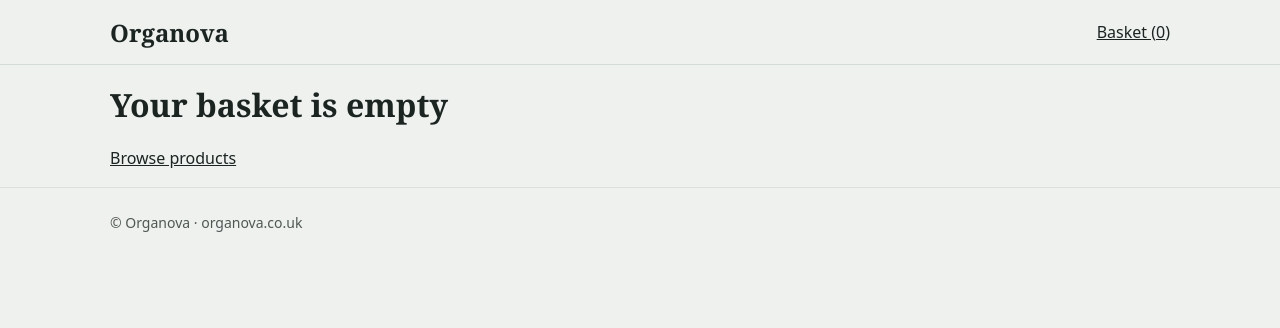
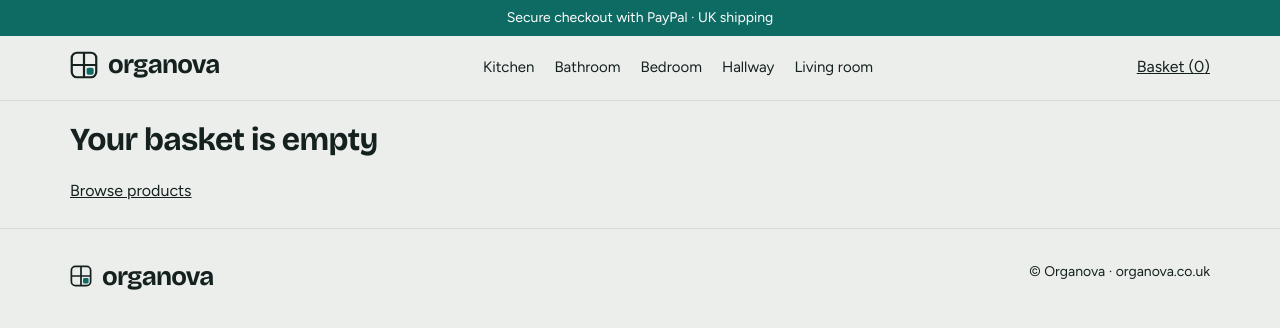
Before and after one commit to organovacouk/organova-store, a Next.js app: page /cart in a window 1280 px wide. Shown: the top 328 px of the page. Built offline with nearby package versions, Linux system fonts and the light colour scheme.

Commit message:
Product Variations Added

```diff
--- a/app/api/paypal/create/route.js
+++ b/app/api/paypal/create/route.js
@@ -9,6 +9,12 @@ export async function POST(req) {
     const qty = Math.min(Math.max(parseInt(it.qty) || 0, 1), 20);
     const p = await db().prepare("SELECT handle,title,price_pence FROM products WHERE handle=? AND status='active'").bind(it.handle).first();
     if (!p) return Response.json({ error: "Product unavailable" }, { status: 400 });
+    const nv = await db().prepare("SELECT COUNT(*) n FROM variants WHERE handle=?").bind(it.handle).first();
+    if (nv.n > 0) {
+      const v = await db().prepare("SELECT id,title,price_pence FROM variants WHERE id=? AND handle=?").bind(parseInt(it.variantId) || 0, it.handle).first();
+      if (!v) return Response.json({ error: "Please choose an option" }, { status: 400 });
+      p.price_pence = v.price_pence; p.title = p.title + " (" + v.title + ")";
+    }
     lines.push({ ...p, qty });
   }
   const sub = lines.reduce((s, l) => s + l.price_pence * l.qty, 0);
--- a/app/cart/page.js
+++ b/app/cart/page.js
@@ -19,7 +19,7 @@ export default function Cart() {
         box.current.dataset.ready = "1";
         window.paypal.Buttons({
           createOrder: async () => {
-            const r = await fetch("/api/paypal/create", { method: "POST", body: JSON.stringify({ items: ref.current.map((i) => ({ handle: i.handle, qty: i.qty })) }) });
+            const r = await fetch("/api/paypal/create", { method: "POST", body: JSON.stringify({ items: ref.current.map((i) => ({ handle: i.handle, variantId: i.variantId, qty: i.qty })) }) });
             const j = await r.json(); if (!j.id) throw new Error(j.error || "Could not start checkout"); return j.id;
           },
           onApprove: async (d) => {
@@ -34,16 +34,16 @@ export default function Cart() {
     })();
   }, [cart.length]);
   if (!cart.length) return <><h1>Your basket is empty</h1><p><a href="/">Browse products</a></p></>;
-  const setQty = (h, d) => write(cart.map((i) => (i.handle === h ? { ...i, qty: i.qty + d } : i)).filter((i) => i.qty > 0));
+  const setQty = (h, d) => write(cart.map((i) => (i.key === h ? { ...i, qty: i.qty + d } : i)).filter((i) => i.qty > 0));
   return (
     <>
       <h1>Your basket</h1>
       {cart.map((i) => (
-        <div className="row" key={i.handle}>
+        <div className="row" key={i.key}>
           <img src={i.image} alt="" />
-          <div className="grow"><a href={"/products/" + i.handle}>{i.title}</a><br />{gbp(i.price)}</div>
-          <button onClick={() => setQty(i.handle, -1)} aria-label="Remove one">−</button> {i.qty}
-          <button onClick={() => setQty(i.handle, 1)} aria-label="Add one">+</button>
+          <div className="grow"><a href={"/products/" + i.handle}>{i.title}</a>{i.variant && <><br /><small>{i.variant}</small></>}<br />{gbp(i.price)}</div>
+          <button onClick={() => setQty(i.key, -1)} aria-label="Remove one">−</button> {i.qty}
+          <button onClick={() => setQty(i.key, 1)} aria-label="Add one">+</button>
         </div>
       ))}
       <p><strong>Subtotal {gbp(total)}</strong> — delivery is added at checkout.</p>
--- a/app/globals.css
+++ b/app/globals.css
@@ -1,28 +1,46 @@
-:root{--bg:#eef1ee;--ink:#1b2421;--accent:#0f5c55;--line:#d5dbd6;--card:#fff}
-@media(prefers-color-scheme:dark){:root{--bg:#141a18;--ink:#e8ede9;--accent:#5fc2b5;--line:#2b3531;--card:#1c2421}}
+:root{--bg:#eceeeb;--ink:#14211f;--accent:#0e6b63;--brass:#a8741f;--line:#d3d9d5;--card:#fff;--soft:#dfe5e1}
+@media(prefers-color-scheme:dark){:root{--bg:#111917;--ink:#e9eeea;--accent:#5fc2b5;--brass:#d9a652;--line:#2a3532;--card:#18211f;--soft:#202b28}}
 *{box-sizing:border-box}
-body{margin:0;background:var(--bg);color:var(--ink);font:16px/1.55 system-ui,sans-serif}
+body{margin:0;background:var(--bg);color:var(--ink);font:16px/1.55 'Figtree',system-ui,sans-serif}
 a{color:inherit}
-h1,h2,h3{font-family:Georgia,serif;font-weight:600;line-height:1.2}
-.wrap{max-width:1100px;margin:0 auto;padding:0 20px}
-header{border-bottom:1px solid var(--line)}
-header .wrap{display:flex;justify-content:space-between;align-items:center;height:64px}
-.logo{font:600 24px Georgia,serif;text-decoration:none}
-.cats{display:flex;gap:8px;flex-wrap:wrap;margin:24px 0}
+h1,h2,h3{font-family:'Bricolage Grotesque',system-ui,sans-serif;font-weight:700;line-height:1.1;letter-spacing:-.02em}
+.wrap{max-width:1180px;margin:0 auto;padding:0 20px}
+.bar{background:var(--accent);color:#fff;font-size:14px;text-align:center;padding:7px 12px}
+header{border-bottom:1px solid var(--line);background:var(--bg);position:sticky;top:0;z-index:5}
+header .wrap{display:flex;justify-content:space-between;align-items:center;height:64px;gap:16px}
+.logo{display:inline-flex;align-items:center;gap:10px;font:700 26px 'Bricolage Grotesque',sans-serif;letter-spacing:-.03em;text-decoration:none}
+nav.main{display:flex;gap:20px;font-size:15px}
+nav.main a{text-decoration:none}nav.main a:hover{text-decoration:underline}
+.hero{padding:48px 0 24px}
+.hero h1{font-size:clamp(36px,6vw,64px);max-width:14ch;margin:0 0 12px}
+.hero p{max-width:46ch;font-size:18px;margin:0 0 28px;opacity:.85}
+.rooms{display:grid;grid-template-columns:repeat(4,1fr);gap:14px;margin-bottom:40px}
+.room{position:relative;aspect-ratio:4/5;overflow:hidden;text-decoration:none;color:#fff;background:var(--soft)}
+.room img{position:absolute;inset:0;width:100%;height:100%;object-fit:cover}
+.room span{position:absolute;left:0;right:0;bottom:0;padding:36px 14px 12px;background:linear-gradient(transparent,rgba(10,20,18,.78));font:700 20px 'Bricolage Grotesque',sans-serif}
+.room small{display:block;font:400 13px 'Figtree',sans-serif;opacity:.85}
+.room:first-child{grid-column:span 2;grid-row:span 1;aspect-ratio:8/5}
+.trust{display:flex;gap:28px;flex-wrap:wrap;padding:18px 0;border-block:1px solid var(--line);margin-bottom:36px;font-size:15px}
+.cats{display:flex;gap:8px;flex-wrap:wrap;margin:20px 0}
 .cats a{padding:6px 14px;border:1px solid var(--line);border-radius:20px;text-decoration:none;font-size:14px}
 .cats a.on{background:var(--accent);color:#fff;border-color:var(--accent)}
-.grid{display:grid;grid-template-columns:repeat(auto-fill,minmax(230px,1fr));gap:20px;padding-bottom:48px}
+.grid{display:grid;grid-template-columns:repeat(auto-fill,minmax(240px,1fr));gap:20px;padding-bottom:56px}
 .card{background:var(--card);border:1px solid var(--line);text-decoration:none;display:block}
 .card img{width:100%;aspect-ratio:1;object-fit:cover;display:block}
-.card div{padding:12px 14px}
-.card h3{font-size:16px;margin:0 0 6px}
-.price{font-weight:600}.was{opacity:.55;text-decoration:line-through;margin-left:8px;font-weight:400}
-.pdp{display:grid;grid-template-columns:1fr 1fr;gap:40px;padding:32px 0}
+.card div{padding:12px 14px 16px}
+.card h3{font-size:16px;margin:0 0 6px;font-weight:600;letter-spacing:0}
+.price{font-weight:700}.was{opacity:.55;text-decoration:line-through;margin-left:8px;font-weight:400}
+.save{color:var(--brass);font-weight:600;margin-left:8px;font-size:14px}
+.pdp{display:grid;grid-template-columns:1fr 1fr;gap:44px;padding:32px 0 56px}
 .pdp img{width:100%;border:1px solid var(--line)}
-.btn{background:var(--accent);color:#fff;border:0;padding:14px 28px;font-size:16px;cursor:pointer}
-.btn:focus-visible,a:focus-visible{outline:3px solid var(--accent);outline-offset:2px}
+.pdp h1{font-size:clamp(28px,4vw,40px);margin:0 0 10px}
+.opt{display:block;margin:18px 0 6px;font-weight:600}
+.opt select{width:100%;padding:12px;font:inherit;background:var(--card);color:var(--ink);border:1px solid var(--line)}
+.btn{background:var(--accent);color:#fff;border:0;padding:14px 28px;font:600 16px 'Figtree',sans-serif;cursor:pointer;margin:18px 0 24px}
+.btn:focus-visible,a:focus-visible,select:focus-visible{outline:3px solid var(--accent);outline-offset:2px}
 .row{display:flex;gap:16px;align-items:center;padding:14px 0;border-bottom:1px solid var(--line)}
 .row img{width:72px;height:72px;object-fit:cover}.row .grow{flex:1}
 .row button{background:none;border:1px solid var(--line);color:inherit;padding:4px 10px;cursor:pointer}
-footer{border-top:1px solid var(--line);padding:24px 0;font-size:14px;opacity:.75}
-@media(max-width:700px){.pdp{grid-template-columns:1fr}}
+footer{border-top:1px solid var(--line);padding:32px 0;font-size:14px;margin-top:24px}
+footer .wrap{display:flex;justify-content:space-between;flex-wrap:wrap;gap:16px}
+@media(max-width:800px){.rooms{grid-template-columns:repeat(2,1fr)}.room:first-child{grid-column:span 2}nav.main{display:none}.pdp{grid-template-columns:1fr}}
--- a/app/layout.js
+++ b/app/layout.js
@@ -1,12 +1,22 @@
 import "./globals.css";
+import Logo from "@/components/Logo";
 import { CartLink } from "@/components/cart";
-export const metadata = { title: "Organova — Home organisation", description: "Storage and organisation for every room in the home." };
+export const metadata = { title: "Organova — Storage for every room", description: "Smart storage and organisation for the kitchen, bathroom, bedroom, hallway and more." };
 export default function Root({ children }) {
   return (
-    <html lang="en-GB"><body>
-      <header><div className="wrap"><a className="logo" href="/">Organova</a><CartLink /></div></header>
+    <html lang="en-GB"><head>
+      <link rel="preconnect" href="https://fonts.googleapis.com" />
+      <link rel="preconnect" href="https://fonts.gstatic.com" crossOrigin="" />
+      <link href="https://fonts.googleapis.com/css2?family=Bricolage+Grotesque:wght@600;700&family=Figtree:wght@400;600&display=swap" rel="stylesheet" />
+    </head><body>
+      <div className="bar">Secure checkout with PayPal · UK shipping</div>
+      <header><div className="wrap">
+        <a href="/" style={{ textDecoration: "none" }}><Logo /></a>
+        <nav className="main"><a href="/?type=Kitchen">Kitchen</a><a href="/?type=Bathroom">Bathroom</a><a href="/?type=Bedroom%20%26%20Wardrobe">Bedroom</a><a href="/?type=Hallway%20%26%20Shoes">Hallway</a><a href="/?type=Living%20Room%20%26%20General">Living room</a></nav>
+        <CartLink />
+      </div></header>
       <main className="wrap">{children}</main>
-      <footer><div className="wrap">© Organova · organova.co.uk</div></footer>
+      <footer><div className="wrap"><Logo size={22} /><span>© Organova · organova.co.uk</span></div></footer>
     </body></html>
   );
 }
--- /dev/null
+++ b/components/Logo.js
@@ -0,0 +1,12 @@
+export default function Logo({ size = 28 }) {
+  return (
+    <span className="logo" aria-label="Organova">
+      <svg width={size} height={size} viewBox="0 0 32 32" aria-hidden="true">
+        <rect x="2" y="2" width="28" height="28" rx="6" fill="none" stroke="currentColor" strokeWidth="2.5" />
+        <path d="M2 16h28M16 2v28" stroke="currentColor" strokeWidth="2.5" />
+        <rect x="19" y="19" width="8" height="8" rx="2" fill="var(--accent)" />
+      </svg>
+      <span>organova</span>
+    </span>
+  );
+}
--- a/components/cart.js
+++ b/components/cart.js
@@ -11,13 +11,27 @@ export function CartLink() {
   const n = useCart().reduce((s, i) => s + i.qty, 0);
   return <a href="/cart">Basket ({n})</a>;
 }
-export function AddToCart({ item }) {
+const money = (p) => "£" + (p / 100).toFixed(2);
+export function Buy({ product, variants }) {
+  const [vid, setVid] = useState(variants[0]?.id);
   const [done, setDone] = useState(false);
+  const v = variants.find((x) => x.id === +vid);
+  const price = v ? v.price_pence : product.price;
+  const was = v ? v.compare_at_pence : product.compare;
+  const add = () => {
+    const key = product.handle + "|" + (v?.id || 0);
+    const c = read(); const f = c.find((i) => i.key === key);
+    f ? f.qty++ : c.push({ key, handle: product.handle, variantId: v?.id || null, title: product.title, variant: v?.title || "", price, image: product.image, qty: 1 });
+    write(c); setDone(true); setTimeout(() => setDone(false), 1500);
+  };
   return (
-    <button className="btn" onClick={() => {
-      const c = read(); const f = c.find((i) => i.handle === item.handle);
-      f ? f.qty++ : c.push({ ...item, qty: 1 });
-      write(c); setDone(true); setTimeout(() => setDone(false), 1500);
-    }}>{done ? "Added to basket" : "Add to basket"}</button>
+    <>
+      <p><span className="price" style={{ fontSize: 24 }}>{money(price)}</span>{was > price && <><span className="was">{money(was)}</span><span className="save">Save {money(was - price)}</span></>}</p>
+      {variants.length > 0 && (<><label className="opt" htmlFor="v">Choose an option</label>
+        <select id="v" value={vid} onChange={(e) => setVid(e.target.value)}>
+          {variants.map((x) => <option key={x.id} value={x.id}>{x.title} — {money(x.price_pence)}</option>)}
+        </select></>)}
+      <button className="btn" onClick={add}>{done ? "Added to basket" : "Add to basket"}</button>
+    </>
   );
 }
```
Also changed, not shown: app/page.js (+31 -17 lines), app/products/[handle]/page.js (+4 -4 lines).
